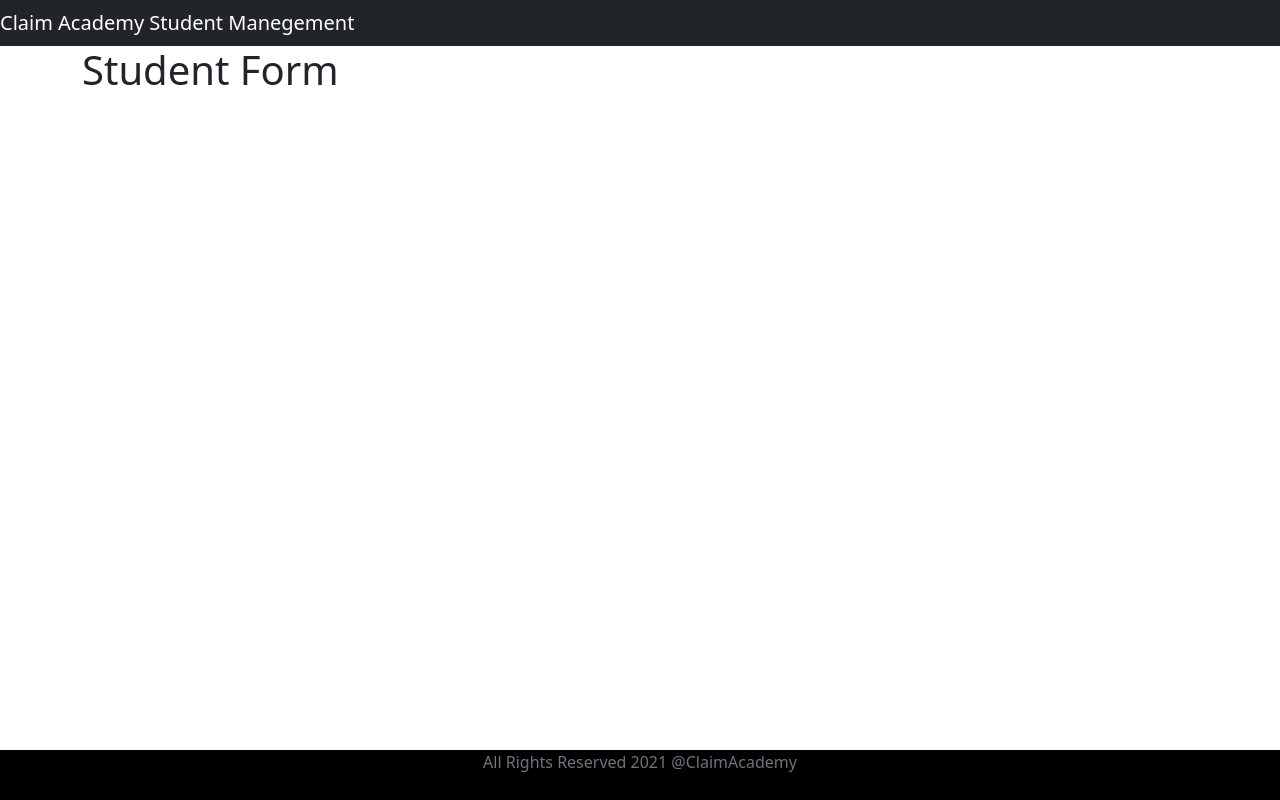
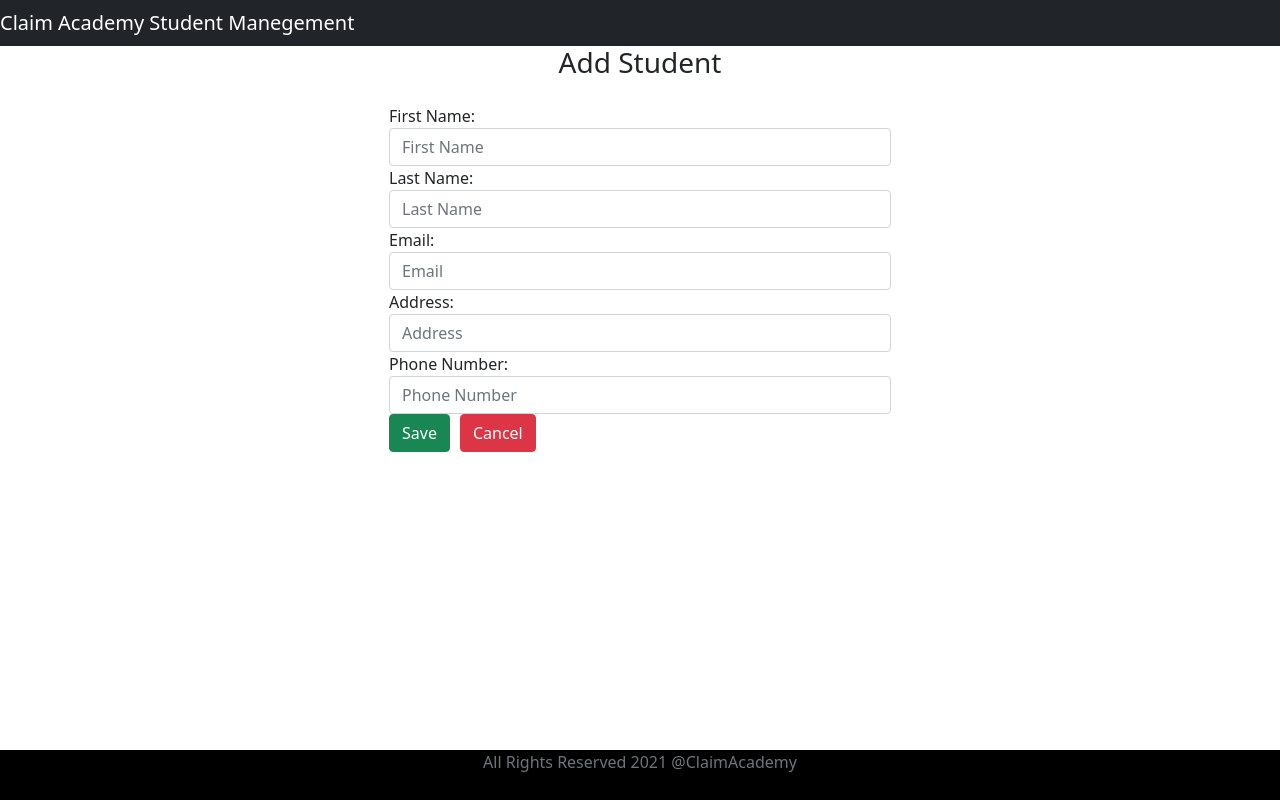
Before and after one commit to sabtala/claim_academy_students, a React (Create React App) app: page /add-student in a window 1280 px wide. Built offline with nearby package versions, Linux system fonts and the light colour scheme.

Commit message:
created the fields in the student page Form and methods to save or cancel a registration of a student

```diff
--- a/src/Components/CreateStudentComponent.jsx
+++ b/src/Components/CreateStudentComponent.jsx
@@ -5,13 +5,95 @@
         super(props);
 
         this.state = {
+            firstName: '',
+            lastName: '',
+            email: '',
+            address: '',
+            phoneNumber: ''
+        };
+        this.changeFirstNameHandler = this.changeFirstNameHandler.bind(this);
+        this.changeLastNameHandler = this.changeLastNameHandler.bind(this);
+        this.changeEmailHandler = this.changeEmailHandler.bind(this);
+        this.changeAddressHandler = this.changeAddressHandler.bind(this);
+        this.changePhoneNumberHandler = this.changePhoneNumberHandler.bind(this);
+        this.saveStudent = this.saveStudent.bind(this);
+      }
 
-        };
+      saveStudent = (e) => {
+          e.preventDefault();
+          let student = {firstName: this.state.firstName, lastName: this.state.lastName, email: this.state.email, address: this.state.address, phoneNumber: this.state.phoneNumber};
+          console.log('student =>' + JSON.stringify(student));
       }
+      changeFirstNameHandler = (event) => {
+          this.setState({firstName: event.target.value});
+      }
+
+      changeLastNameHandler = (event) => {
+        this.setState({lastName: event.target.value});
+    }
+
+    changeEmailHandler = (event) => {
+        this.setState({email: event.target.value});
+    }
+
+    changeAddressHandler = (event) => {
+        this.setState({address: event.target.value});
+    }
+
+    changePhoneNumberHandler = (event) => {
+        this.setState({phoneNumber: event.target.value});
+    }
+
+    cancel(){
+        this.props.history.push('/students');
+    }
     render() {
         return (
             <div>
-                <h1>Student Form</h1>
+                <div className = "container">
+                    <div className = "row">
+                        <div className = "car col-md-6 offset-md-3 offset-md-3">
+                            <h3 className="text-center">Add Student</h3>
+                            <div className="card-body">
+                                <form>
+                                    <div className="form-group">
+                                        <label>First Name: </label>
+                                        <input placeholder="First Name" name="firstName" className="form-control"
+                                         value={this.state.firstName} onChange={this.changeFirstNameHandler}/>
+                                    </div>
+
+                                    <div className="form-group">
+                                        <label>Last Name: </label>
+                                        <input placeholder="Last Name" name="lastName" className="form-control"
+                                         value={this.state.lastName} onChange={this.changeLastNameHandler}/>
+                                    </div>
+
+                                    <div className="form-group">
+                                        <label>Email: </label>
+                                        <input placeholder="Email" name="email" className="form-control"
+                                         value={this.state.email} onChange={this.changeEmailHandler}/>
+                                    </div>
+
+                                    <div className="form-group">
+                                        <label>Address: </label>
+                                        <input placeholder="Address" name="address" className="form-control"
+                                         value={this.state.address} onChange={this.changeAddressHandler}/>
+                                    </div>
+
+                                    <div className="form-group">
+                                        <label>Phone Number: </label>
+                                        <input placeholder="Phone Number" name="phoneNumber" className="form-control"
+                                         value={this.state.phoneNumber} onChange={this.changePhoneNumberHandler}/>
+                                    </div>
+
+                                    <button className="btn btn-success" onClick={this.saveStudent}>Save</button>
+                                    <button className="btn btn-danger" onClick={this.cancel.bind(this)} style={{marginLeft: "10px"}}>Cancel</button>
+                                </form>
+                            </div>
+                        </div>
+
+                    </div>
+                </div>
             </div>
         )
     }
```
